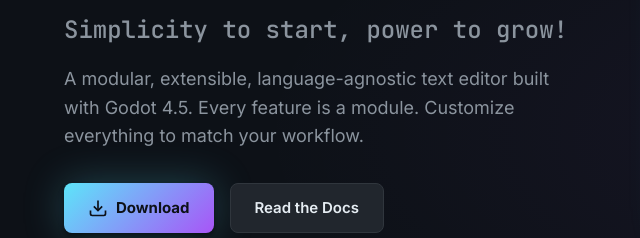
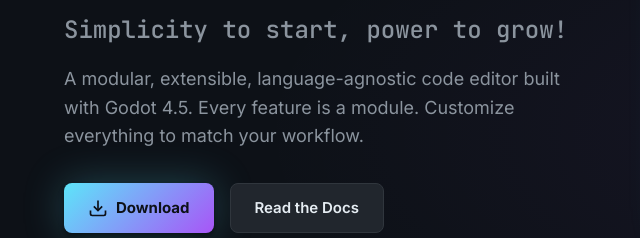
Before and after one commit to text-forge/text-forge.github.io, a plain HTML site: page index.html in a window 1280 px wide. Shown: the part 348-586 px from the top of the page, 0-640 px from the left. Drawn offline with Linux system fonts and the light colour scheme.

Commit message:
Change from text editor to code editor

```diff
--- a/index.html
+++ b/index.html
@@ -49,7 +49,7 @@
                     </h1>
                     <p class="hero-tagline">Simplicity to start, power to grow!</p>
                     <p class="hero-description">
-                        A modular, extensible, language-agnostic text editor built with Godot 4.5.
+                        A modular, extensible, language-agnostic code editor built with Godot 4.5.
                         Every feature is a module. Customize everything to match your workflow.
                     </p>
                     <div class="hero-actions">
```
